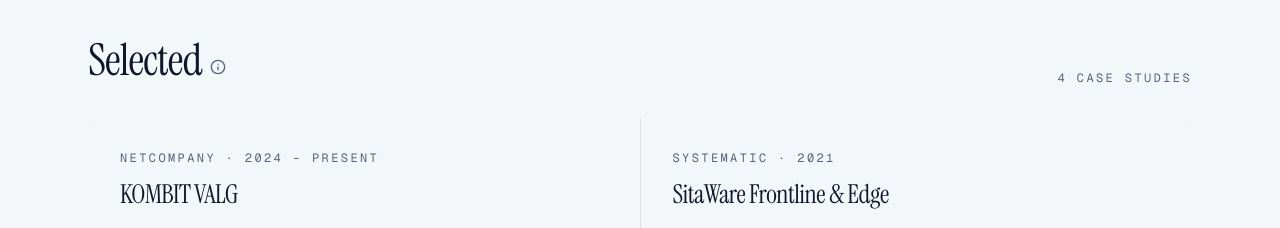
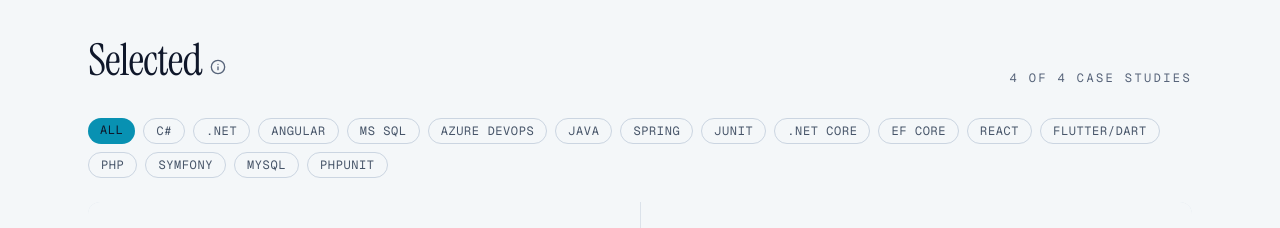
Before and after one commit to EduardF1/portfolio, a Next.js app: page /en/work in a window 1280 px wide. Shown: the part 509-737 px from the top of the page. Built offline with nearby package versions, Linux system fonts and the light colour scheme; no server answers.

Commit message:
/work: stack filter chips above case-study grid (R&D doc B5) — ?stack=dotnet narrows the list

```diff
--- a/src/app/[locale]/work/page.tsx
+++ b/src/app/[locale]/work/page.tsx
@@ -43,13 +43,29 @@
   },
 ];
 
+// Distinct stack chips across the selected list — used to render the
+// filter row above the case-study grid. Deduplicated, in insertion order.
+const STACK_CHIPS = Array.from(
+  new Set(selected.flatMap((s) => s.stack)),
+);
+
+function normalizeStack(value: string): string {
+  return value.toLowerCase().replace(/[^a-z0-9]+/g, "-").replace(/^-+|-+$/g, "");
+}
+
 export default async function WorkPage({
   searchParams,
 }: {
-  searchParams: Promise<{ tech?: string }>;
+  searchParams: Promise<{ tech?: string; stack?: string }>;
 }) {
-  const { tech: techSlug } = await searchParams;
+  const { tech: techSlug, stack: stackParam } = await searchParams;
   const tech = techSlug ? findTech(techSlug) : null;
+  const stackFilter = stackParam ? normalizeStack(stackParam) : null;
+  const visibleSelected = stackFilter
+    ? selected.filter((s) =>
+        s.stack.some((label) => normalizeStack(label) === stackFilter),
+      )
+    : selected;
   const repos = await getRepos();
   const t = await getTranslations("tooltips");
 
@@ -71,11 +87,49 @@
         <div className="flex items-end justify-between mb-8">
           <SectionHeading tooltip={t("selectedWork")}>Selected</SectionHeading>
           <p className="font-mono text-xs uppercase tracking-[0.2em] text-foreground-subtle">
-            4 case studies
+            {visibleSelected.length} of {selected.length} case studies
           </p>
         </div>
+        <nav
+          aria-label="Filter case studies by stack"
+          className="mb-6 flex flex-wrap gap-2"
+        >
+          <Link
+            href="/work"
+            scroll={false}
+            aria-current={stackFilter === null ? "page" : undefined}
+            className={
+              "rounded-full px-3 py-1 text-xs font-mono uppercase tracking-wider transition-colors " +
+              (stackFilter === null
+                ? "bg-accent text-accent-foreground"
+                : "border border-border text-foreground-muted hover:border-accent hover:text-accent")
+            }
+          >
+            All
+          </Link>
+          {STACK_CHIPS.map((label) => {
+            const slug = normalizeStack(label);
+            const active = stackFilter === slug;
+            return (
+              <Link
+                key={label}
+                href={{ pathname: "/work", query: { stack: slug } }}
+                scroll={false}
+                aria-current={active ? "page" : undefined}
+                className={
+                  "rounded-full px-3 py-1 text-xs font-mono uppercase tracking-wider transition-colors " +
+                  (active
+                    ? "bg-accent text-accent-foreground"
+                    : "border border-border text-foreground-muted hover:border-accent hover:text-accent")
+                }
+              >
+                {label}
+              </Link>
+            );
+          })}
+        </nav>
         <ul className="grid gap-px bg-border/60 sm:grid-cols-2 rounded-lg overflow-hidden">
-          {selected.map((p) => (
+          {visibleSelected.map((p) => (
             <li key={p.slug} className="bg-background">
               <Link
                 href={`/work/${p.slug}`}
```
